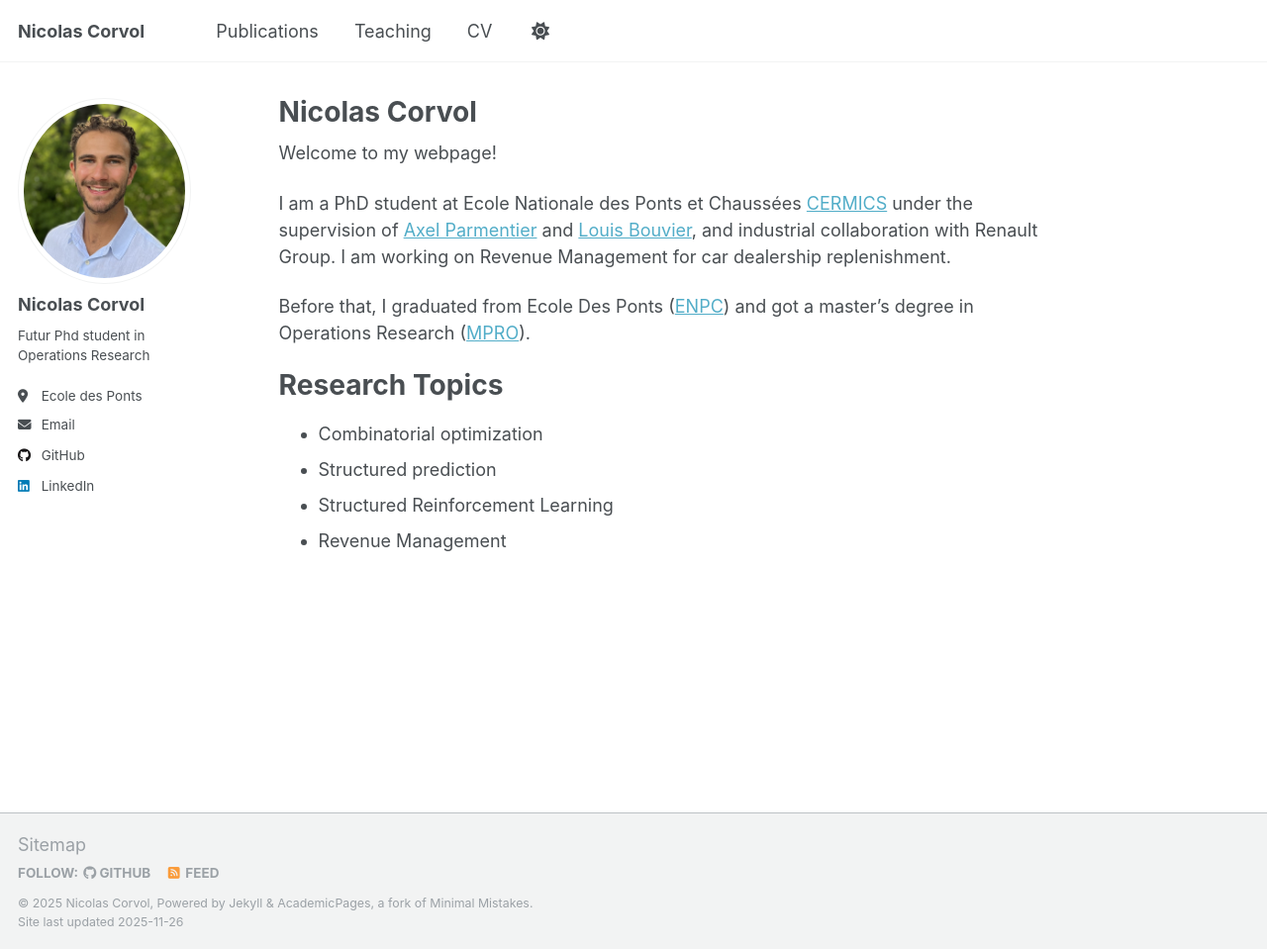
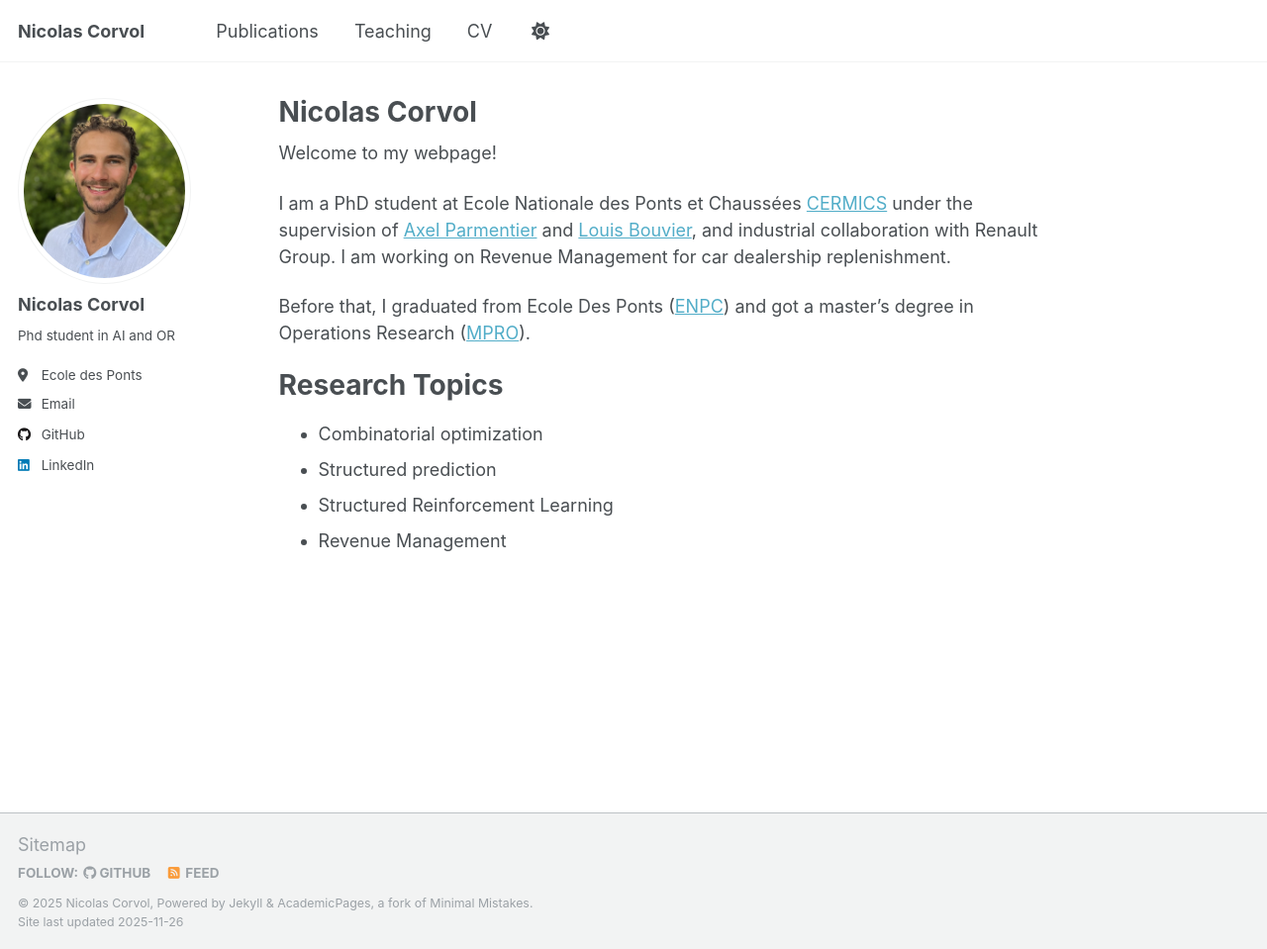
Before and after one commit to NicolasCorvol/NicolasCorvol.github.io, a Jekyll site: the page built from _pages/about.md, in a window 1280 px wide and 959 px high. Shown: the whole window at 99% size. Built offline with Jekyll 4.4.1, drawn with Linux system fonts in a browser that asks for light colours; a script that is not in the unit is left out.

Commit message:
Update bio in config

```diff
--- a/_config.yml
+++ b/_config.yml
@@ -25,7 +25,7 @@ author:
   avatar           : "profil_photo.jpg"
   name             : "Nicolas Corvol"
   pronouns         : # example: "she/her"
-  bio              : "Futur Phd student in Operations Research"
+  bio              : "Phd student in AI and OR"
   location         : "Ecole des Ponts"
   employer         :
   uri              : # URL
```
